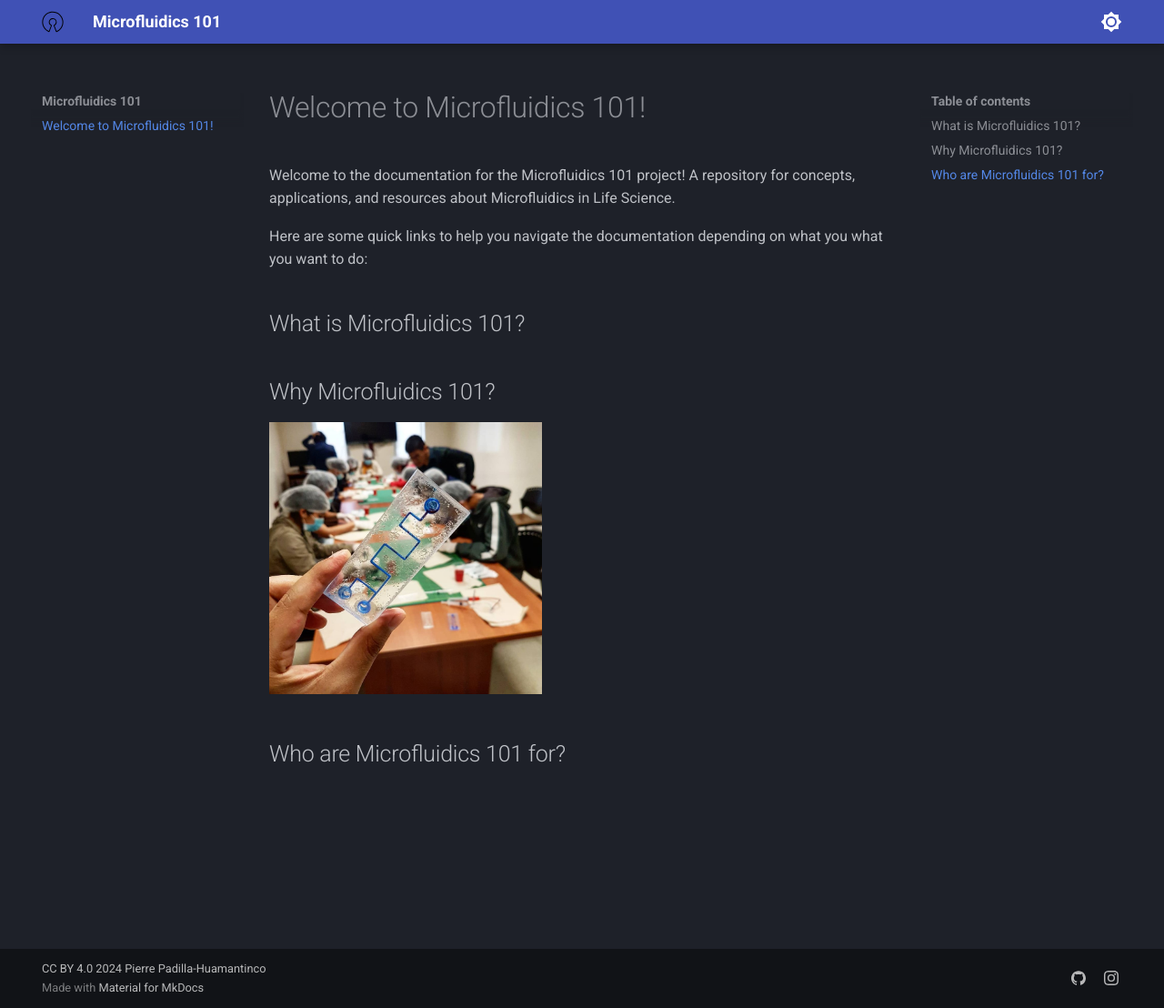
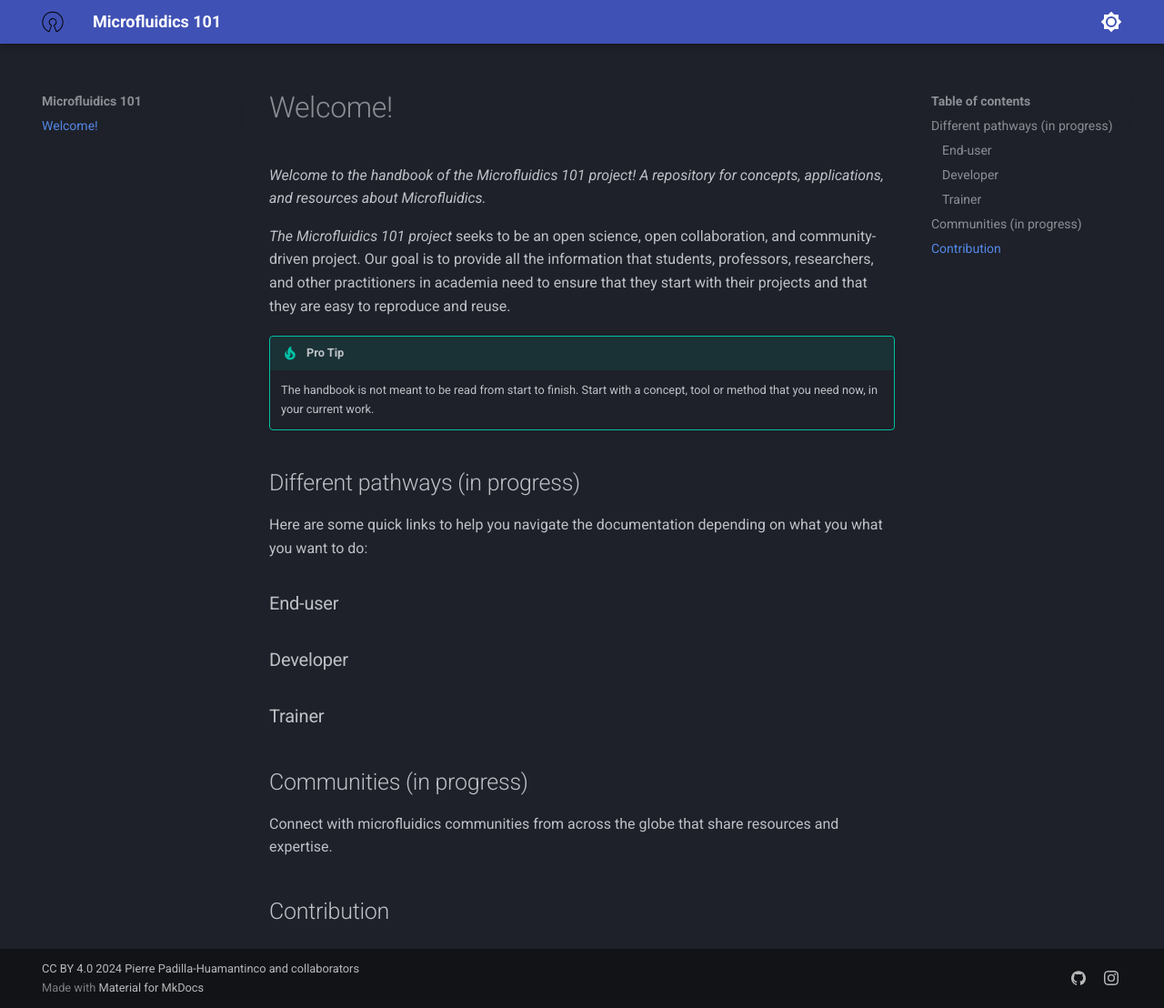
Before and after one commit to Microfluidics-101/ufluidics-101, an MkDocs documentation site: the page built from docs/index.md, in a window 1280 px wide and 1108 px high. Shown: the whole window at 91% size. Built offline with MkDocs 1.6.1 and Material for MkDocs 9.7.7, drawn with Linux system fonts in a browser that asks for light colours.

Commit message:
Update content

```diff
--- a/docs/index.md
+++ b/docs/index.md
@@ -1,13 +1,25 @@
-# Welcome to Microfluidics 101!
+# Welcome!
 
-Welcome to the documentation for the Microfluidics 101 project! A repository for concepts, applications, and resources about Microfluidics in Life Science.
+_Welcome to the handbook of the Microfluidics 101 project! A repository for concepts, applications, and resources about Microfluidics._
+
+_The Microfluidics 101 project_ seeks to be an open science, open collaboration, and community-driven project. Our goal is to provide all the information that students, professors, researchers, and other practitioners in academia need to ensure that they start with their projects and that they are easy to reproduce and reuse.
+
+!!! tip "Pro Tip"
+
+    The handbook is not meant to be read from start to finish. Start with a concept, tool or method that you need now, in your current work.
+
+## Different pathways (in progress)
 
 Here are some quick links to help you navigate the documentation depending on what you what you want to do:
 
-## What is Microfluidics 101?
+### End-user
 
-## Why Microfluidics 101?
+### Developer
 
-![Image title](assets/images/intro.jpg){ width="300" }
+### Trainer
 
-## Who are Microfluidics 101 for?
+## Communities (in progress)
+
+Connect with microfluidics communities from across the globe that share resources and expertise.
+
+## Contribution
--- a/mkdocs.yml
+++ b/mkdocs.yml
@@ -61,8 +61,8 @@ plugins:
 extra:
   social:
     - icon: simple/github
-      link: https://github.com/biodotpe/ufluidics-101
+      link: https://github.com/Microfluidics-101/ufluidics-101
     - icon: simple/instagram
       link: https://www.instagram.com/ufluidics_101/
 
-copyright: CC BY 4.0 2024 Pierre Padilla-Huamantinco
+copyright: CC BY 4.0 2024 Pierre Padilla-Huamantinco and collaborators
```
